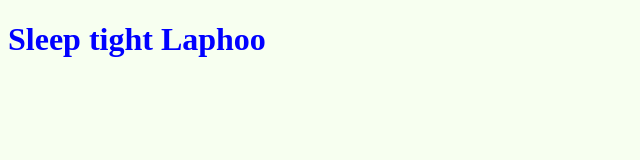
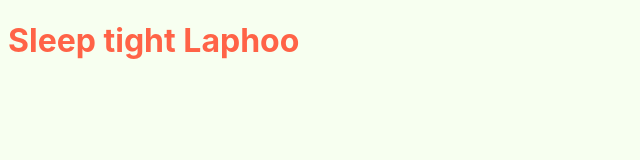
Before and after one commit to robinyeon/momentum-clone, a plain HTML site: page index.html in a window 1280 px wide. Both pictures are taken after a click on the element "Sleep tight Laphoo". Shown: the whole page, without its empty margins (0-640 px from the left). Drawn offline with Linux system fonts and the light colour scheme.

Commit message:
classlist

```diff
--- a/app.js
+++ b/app.js
@@ -1,14 +1,13 @@
 const h1 = document.querySelector("div.hello:first-child h1");
 
 function handleTitleClick() {
-    const currentColor = h1.style.color;
-    let newColor;
-    if (currentColor === "blue") {
-        newColor = "tomato";
+    const clickedClass = "clicked"
+    if (h1.classList.contains(clickedClass)) {
+        h1.classList.remove(clickedClass);
     } else {
-        newColor = "blue";
+        h1.classList.add(clickedClass);
     }
-    h1.style.color = newColor;
+    console.log(h1.className);
 }
 
 h1.addEventListener("click", handleTitleClick);
--- a/index.html
+++ b/index.html
@@ -9,7 +9,7 @@
   </head>
   <body>
     <div class="hello">
-      <h1>Sleep tight Laphoo</h1>
+      <h1 class="sexy-font">Sleep tight Laphoo</h1>
     </div>
 
     <script src="app.js"></script>
--- a/style.css
+++ b/style.css
@@ -1,3 +1,17 @@
 body {
   background-color: rgb(247, 255, 240);
 }
+
+h1 {
+  color: lightblue;
+  transition: color 0.4s ease-in-out;
+}
+
+.clicked {
+  color: tomato;
+}
+
+.sexy-font {
+  font-family: -apple-system, BlinkMacSystemFont, "Segoe UI", Roboto, Oxygen,
+    Ubuntu, Cantarell, "Open Sans", "Helvetica Neue", sans-serif;
+}
```
